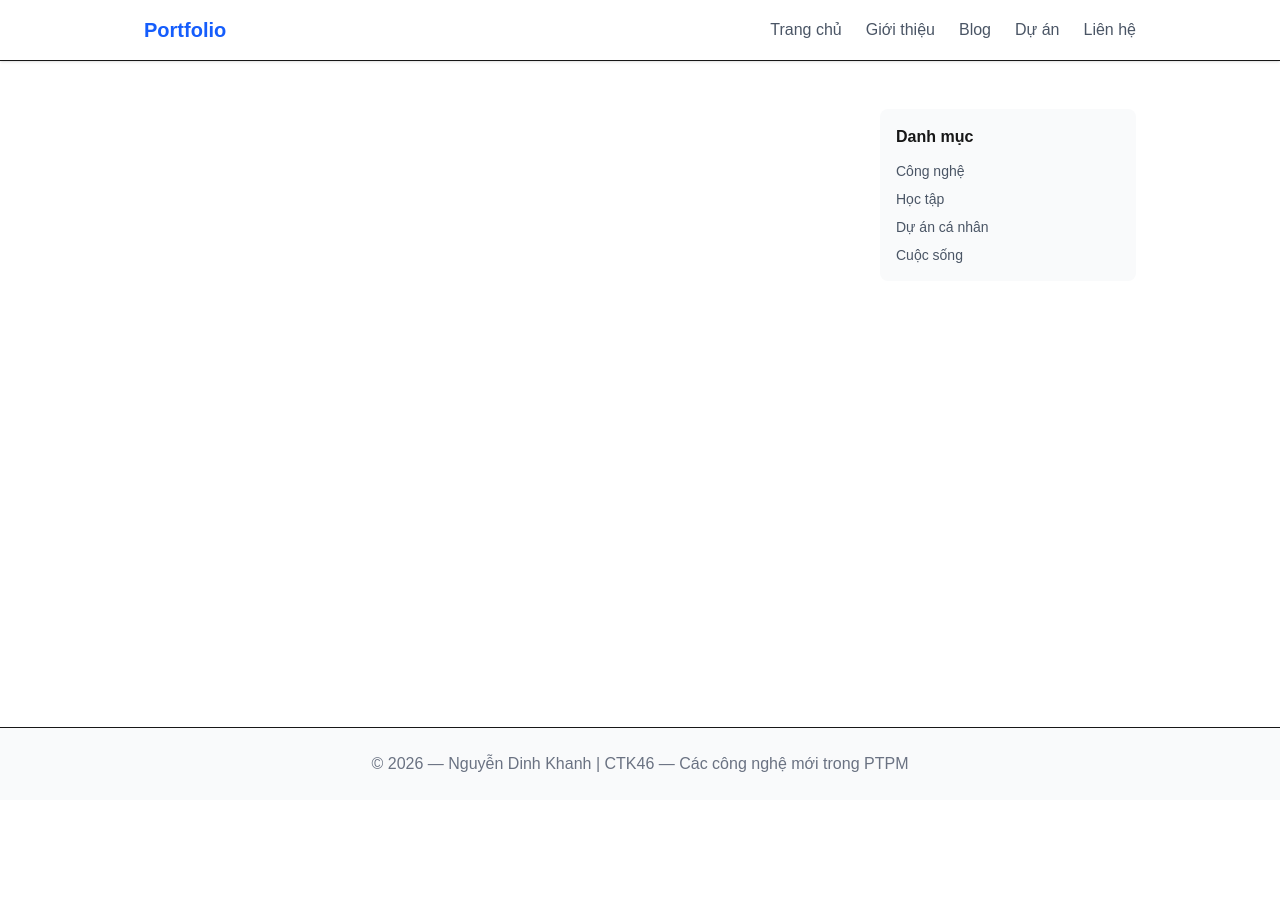
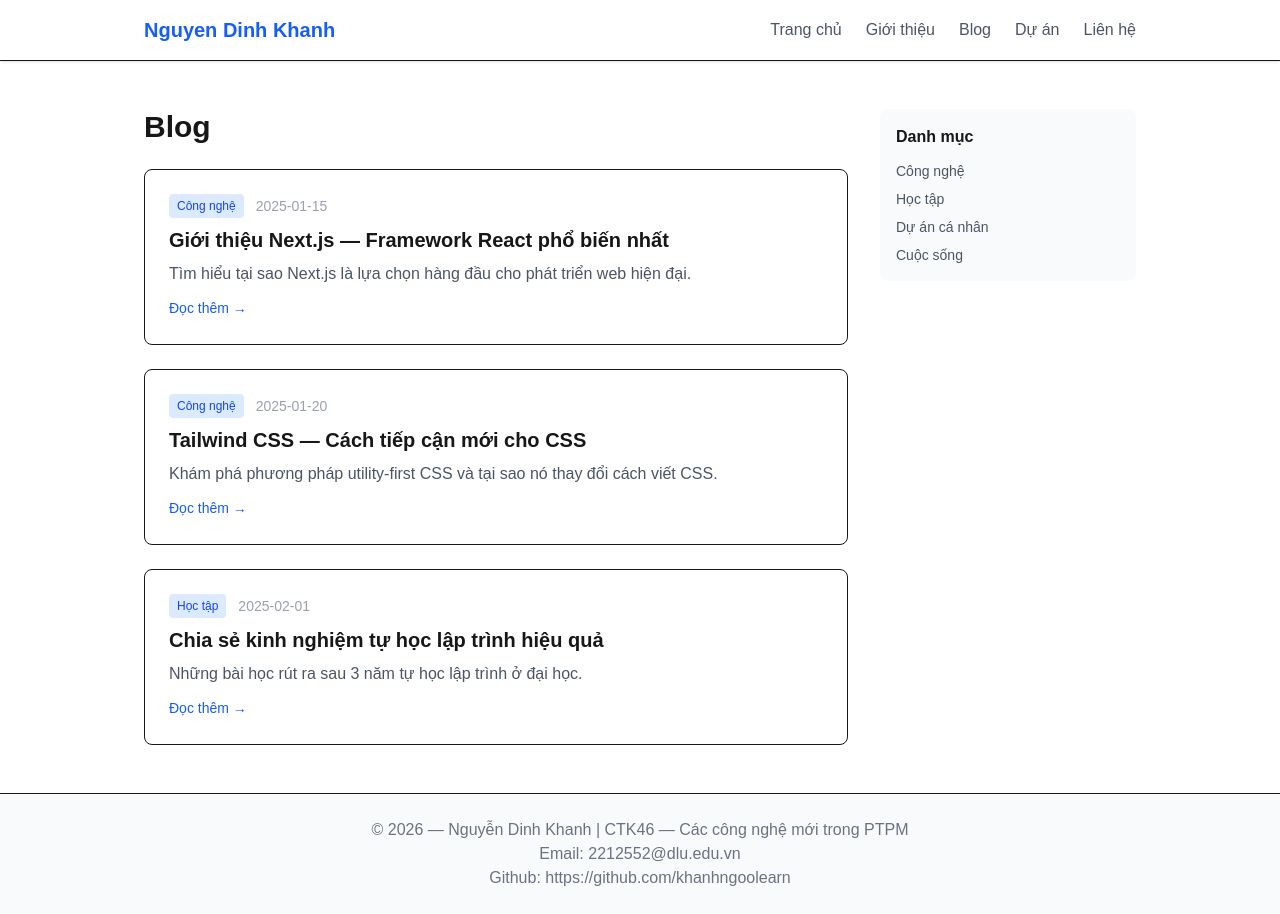
Before and after one commit to khanhngoolearn/ctk46-lab01, a Next.js app: page /blog in a window 1280 px wide. Before the commit the page ends 800 px from the top, so only its background shows below. Built offline with nearby package versions, Linux system fonts and the light colour scheme.

Commit message:
feat: add blog and dynamic routes and mock data

```diff
--- /dev/null
+++ b/app/blog/[slug]/page.tsx
@@ -0,0 +1,40 @@
+import Link from "next/link";
+import { notFound } from "next/navigation";
+import { getPostBySlug, posts } from "@/data/posts";
+interface BlogPostPageProps {
+  params: Promise<{ slug: string }>;
+}
+export default async function BlogPostPage({ params }: BlogPostPageProps) {
+  const { slug } = await params;
+  const post = getPostBySlug(slug);
+  if (!post) {
+    notFound();
+  }
+  return (
+    <div>
+      <Link
+        href="/blog"
+        className="text-blue-600 hover:underline text-sm mb-6 inline-block"
+      >
+        ← Quay lại danh sách
+      </Link>
+      <article>
+        <div className="flex items-center gap-3 mb-4">
+          <span className="bg-blue-100 text-blue-700 text-xs px-2 py-1 rounded">
+            {post.category}
+          </span>
+          <span className="text-sm text-gray-400">{post.date}</span>
+        </div>
+        <h1 className="text-3xl font-bold mb-6">{post.title}</h1>
+        <div className="prose max-w-none text-gray-700 whitespace-pre-line">
+          {post.content}
+        </div>
+      </article>
+    </div>
+  );
+}
+export async function generateStaticParams() {
+  return posts.map((post) => ({
+    slug: post.slug,
+  }));
+}
--- /dev/null
+++ b/app/blog/layout.tsx
@@ -0,0 +1,28 @@
+export default function BlogLayout({
+  children,
+}: {
+  children: React.ReactNode;
+}) {
+  return (
+    <div className="max-w-5xl mx-auto px-4 py-12">
+      <div className="flex gap-8">
+        {/* Nội dung chính */}
+        <div className="flex-1">{children}</div>
+        {/* Sidebar */}
+        <aside className="w-64 shrink-0">
+          <div className="bg-gray-50 rounded-lg p-4">
+            <h3 className="font-semibold mb-3">Danh mục</h3>
+            <ul className="space-y-2 text-sm text-gray-600">
+              <li className="hover:text-blue-600 cursor-pointer">Công nghệ</li>
+              <li className="hover:text-blue-600 cursor-pointer">Học tập</li>
+              <li className="hover:text-blue-600 cursor-pointer">
+                Dự án cá nhân
+              </li>
+              <li className="hover:text-blue-600 cursor-pointer">Cuộc sống</li>
+            </ul>
+          </div>
+        </aside>
+      </div>
+    </div>
+  );
+}
--- a/app/blog/page.tsx
+++ b/app/blog/page.tsx
@@ -1,27 +1,41 @@
-export default function BlogLayout({
-  children,
-}: {
-  children: React.ReactNode;
-}) {
+import Link from "next/link";
+import { posts } from "@/data/posts";
+export default function BlogPage() {
   return (
-    <div className="max-w-5xl mx-auto px-4 py-12">
-      <div className="flex gap-8">
-        {/* Nội dung chính */}
-        <div className="flex-1">{children}</div>
-        {/* Sidebar */}
-        <aside className="w-64 shrink-0">
-          <div className="bg-gray-50 rounded-lg p-4">
-            <h3 className="font-semibold mb-3">Danh mục</h3>
-            <ul className="space-y-2 text-sm text-gray-600">
-              <li className="hover:text-blue-600 cursor-pointer">Công nghệ</li>
-              <li className="hover:text-blue-600 cursor-pointer">Học tập</li>
-              <li className="hover:text-blue-600 cursor-pointer">
-                Dự án cá nhân
-              </li>
-              <li className="hover:text-blue-600 cursor-pointer">Cuộc sống</li>
-            </ul>
-          </div>
-        </aside>
+    <div>
+      <h1 className="text-3xl font-bold mb-6">Blog</h1>
+      <div className="space-y-6">
+        {posts.map((post) => (
+          <article
+            key={post.slug}
+            className="border rounded-lg p-6 hover:shadow-md transition-shadow"
+          >
+            <div className="flex items-center gap-3 mb-2">
+              <span
+                className="bg-blue-100 text-blue-700 text-xs px-2 py-1
+rounded"
+              >
+                {post.category}
+              </span>
+              <span className="text-sm text-gray-400">{post.date}</span>
+            </div>
+            <Link href={`/blog/${post.slug}`}>
+              <h2
+                className="text-xl font-semibold mb-2 hover:text-blue-600
+transition-colors"
+              >
+                {post.title}
+              </h2>
+            </Link>
+            <p className="text-gray-600">{post.excerpt}</p>
+            <Link
+              href={`/blog/${post.slug}`}
+              className="inline-block mt-3 text-blue-600 text-sm hover:underline"
+            >
+              Đọc thêm →
+            </Link>
+          </article>
+        ))}
       </div>
     </div>
   );
--- a/app/components/footer.tsx
+++ b/app/components/footer.tsx
@@ -3,6 +3,18 @@
     <footer className="bg-gray-50 border-t mt-auto">
       <div className="max-w-5xl mx-auto px-4 py-6 text-center text-gray-500 textsm">
         <p>© 2026 — Nguyễn Dinh Khanh | CTK46 — Các công nghệ mới trong PTPM</p>
+        <p>
+          <a href="mailto:2212552@dlu.edu.vn">Email: 2212552@dlu.edu.vn</a>
+        </p>
+        <p>
+          <a
+            href="https://github.com/khanhngoolearn"
+            target="_blank"
+            rel="noopener noreferrer"
+          >
+            Github: https://github.com/khanhngoolearn
+          </a>
+        </p>
       </div>
     </footer>
   );
--- a/app/components/navbar.tsx
+++ b/app/components/navbar.tsx
@@ -5,7 +5,7 @@
       <div className="max-w-5xl mx-auto px-4 py-4">
         <div className="flex items-center justify-between">
           <Link href="/" className="text-xl font-bold text-blue-600">
-            Portfolio
+            Nguyen Dinh Khanh
           </Link>
           <div className="flex gap-6">
             <Link
--- /dev/null
+++ b/data/posts.ts
@@ -0,0 +1,73 @@
+export interface Post {
+  slug: string;
+  title: string;
+  excerpt: string;
+  content: string;
+  date: string;
+  category: string;
+}
+
+export const posts: Post[] = [
+  {
+    slug: "gioi-thieu-nextjs",
+    title: "Giới thiệu Next.js — Framework React phổ biến nhất",
+    excerpt:
+      "Tìm hiểu tại sao Next.js là lựa chọn hàng đầu cho phát triển web hiện đại.",
+    content: `Next.js là một React framework mạnh mẽ được phát triển bởi Vercel.
+
+Nó cung cấp nhiều tính năng quan trọng như Server-Side Rendering (SSR), Static Site Generation (SSG), và App Router.
+
+Một số ưu điểm nổi bật của Next.js:
+- Routing tự động dựa trên cấu trúc thư mục
+- Hỗ trợ Server Components và Client Components
+- Tối ưu hóa hình ảnh, font, và scripts tự động
+- API Routes tích hợp
+- Hỗ trợ TypeScript sẵn có`,
+    date: "2025-01-15",
+    category: "Công nghệ",
+  },
+  {
+    slug: "hoc-tailwind-css",
+    title: "Tailwind CSS — Cách tiếp cận mới cho CSS",
+    excerpt:
+      "Khám phá phương pháp utility-first CSS và tại sao nó thay đổi cách viết CSS.",
+    content: `Tailwind CSS là một utility-first CSS framework.
+
+Thay vì viết CSS tùy chỉnh, bạn sử dụng các class tiện ích có sẵn để xây dựng giao diện.
+
+Ví dụ, thay vì viết CSS:
+.card { padding: 16px; border-radius: 8px; box-shadow: 0 2px 4px rgba(0,0,0,0.1); }
+
+Bạn viết trực tiếp trong HTML:
+<div class="p-4 rounded-lg shadow-md">...</div>
+
+Ưu điểm:
+- Không cần đặt tên class
+- Không cần chuyển qua lại giữa file HTML và CSS
+- File CSS cuối cùng rất nhỏ (chỉ chứa class đã dùng)`,
+    date: "2025-01-20",
+    category: "Công nghệ",
+  },
+  {
+    slug: "kinh-nghiem-hoc-lap-trinh",
+    title: "Chia sẻ kinh nghiệm tự học lập trình hiệu quả",
+    excerpt: "Những bài học rút ra sau 3 năm tự học lập trình ở đại học.",
+    content: `Sau 3 năm học tập và thực hành lập trình, tôi rút ra một số kinh nghiệm quan trọng:
+
+1. Thực hành nhiều hơn đọc lý thuyết
+Lập trình là kỹ năng thực hành. Đọc sách và xem video chỉ chiếm 30%, 70% còn lại là viết code.
+
+2. Xây dựng dự án thực tế
+Không gì tốt hơn việc xây dựng một sản phẩm thực tế để học.
+Hãy bắt đầu từ những dự án nhỏ và tăng dần độ phức tạp.
+
+3. Tham gia cộng đồng
+Tham gia các cộng đồng lập trình để học hỏi và chia sẻ kinh nghiệm.`,
+    date: "2025-02-01",
+    category: "Học tập",
+  },
+];
+
+export function getPostBySlug(slug: string): Post | undefined {
+  return posts.find((post) => post.slug === slug);
+}
```
